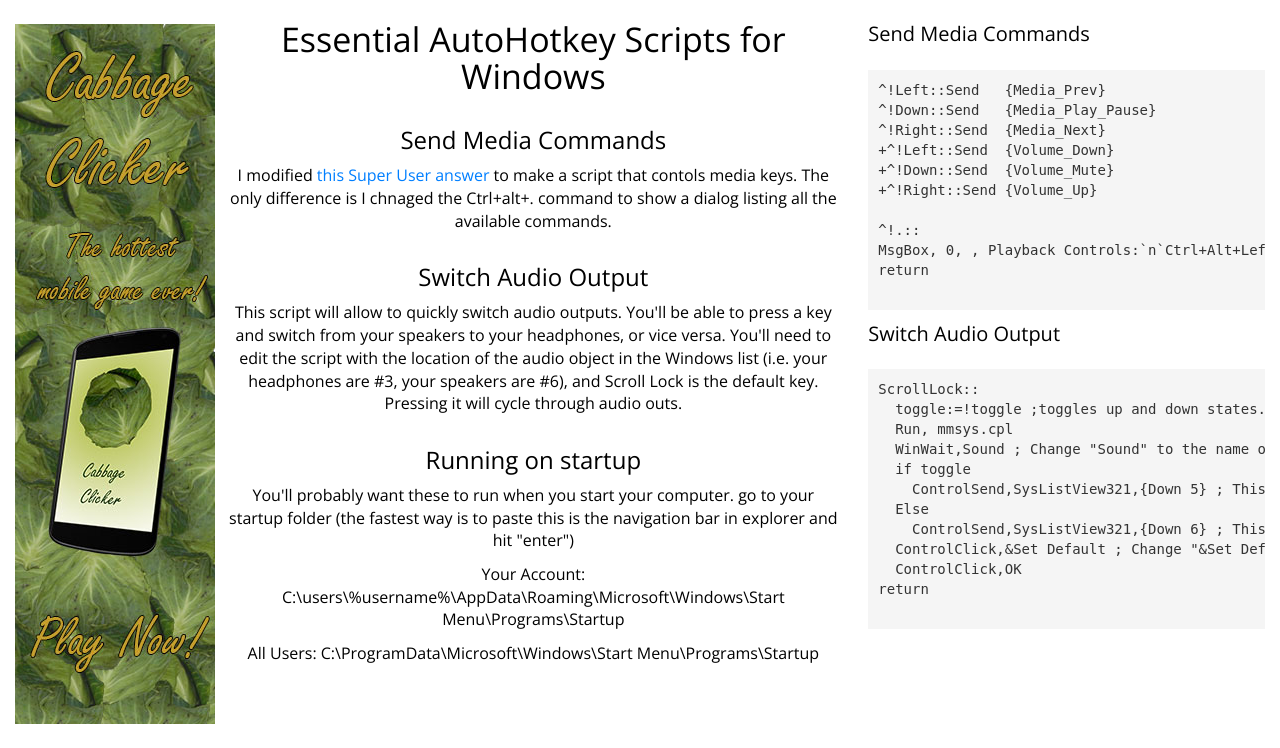
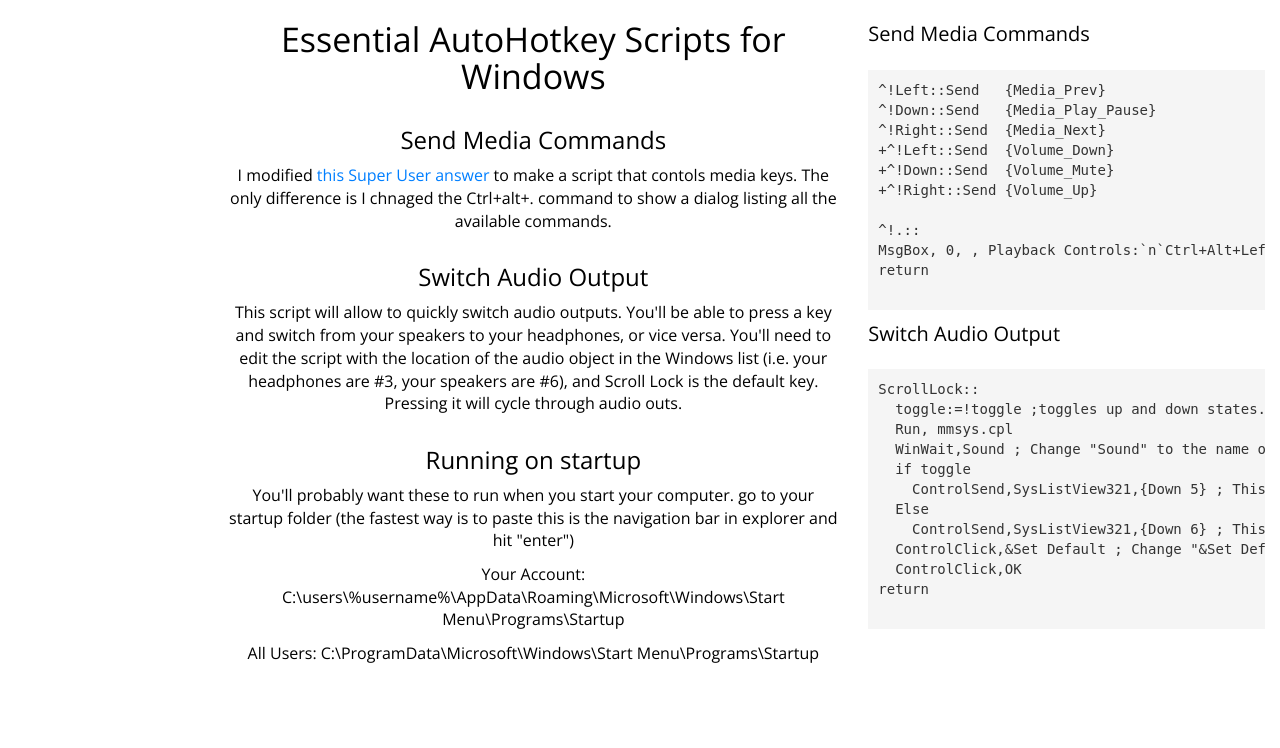
Before and after one commit to ianhyzy/blog.ian.gay, a PHP site: page /projects/ahk/ahk.php in a window 1280 px wide. Shown: the part 52-800 px from the top of the page. Run offline with PHP 8.4, Linux system fonts and the light colour scheme; some libraries are stand-ins or nearby versions.

Commit message:
comment out joke in ahk

```diff
--- a/projects/ahk/ahk.php
+++ b/projects/ahk/ahk.php
@@ -11,8 +11,9 @@
     <!-- Navbar -->
     <?php include($_SERVER['DOCUMENT_ROOT'].'/navbar.php') ?>
 
-    <div class="col-md-2">
-      <a href="http://youtu.be/dQw4w9WgXcQ" target="_blank"><img class="side-img pad-top" src="/img/projects/cabbage/ad_1.jpg" /></a>
+
+    <div class="col-md-2"><!--
+      <a href="http://youtu.be/dQw4w9WgXcQ" target="_blank"><img class="side-img pad-top" src="/img/projects/cabbage/ad_1.jpg" /></a>-->
     </div>
     <div class="col-md-6">
       <div class="center">
```
